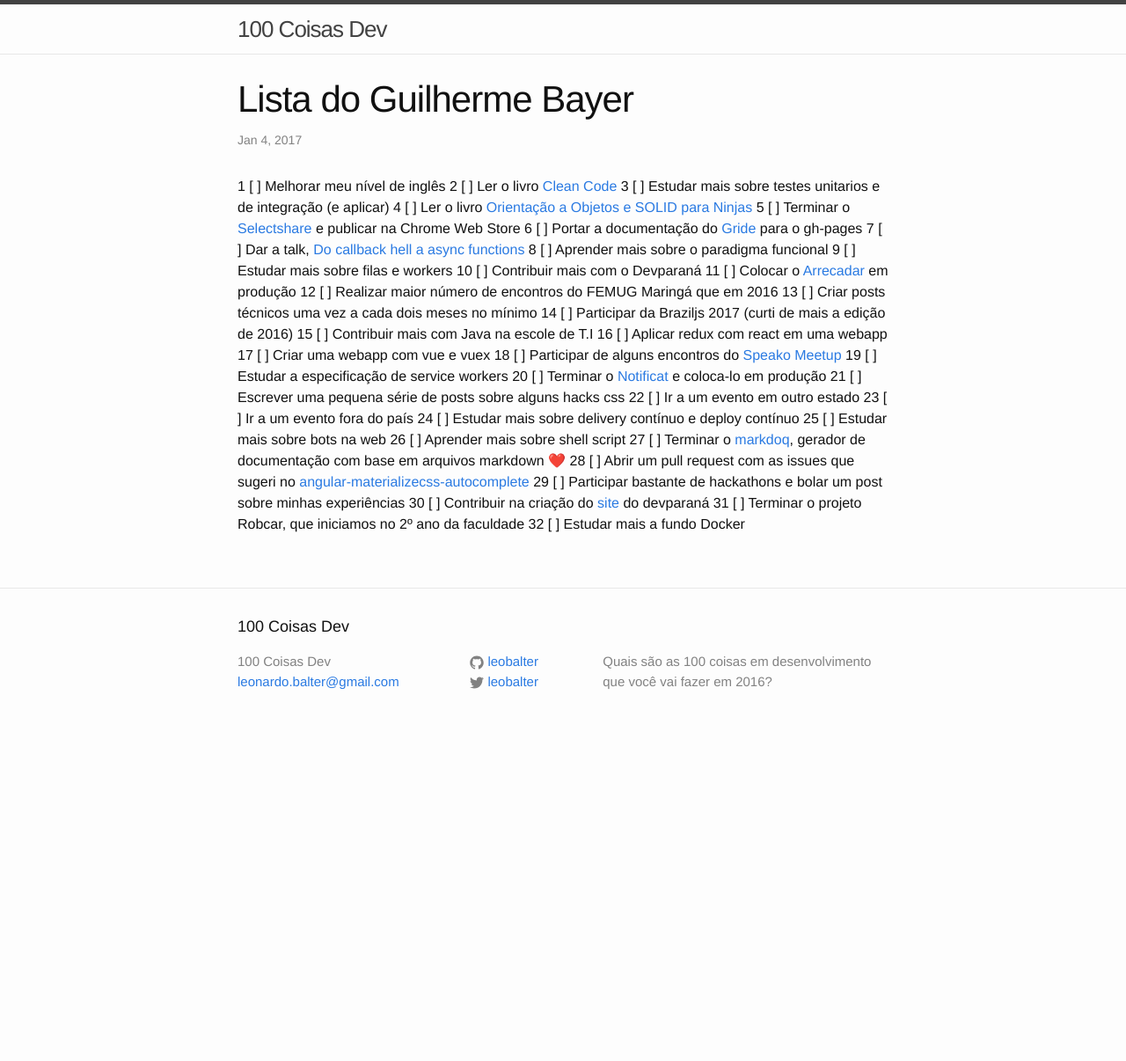
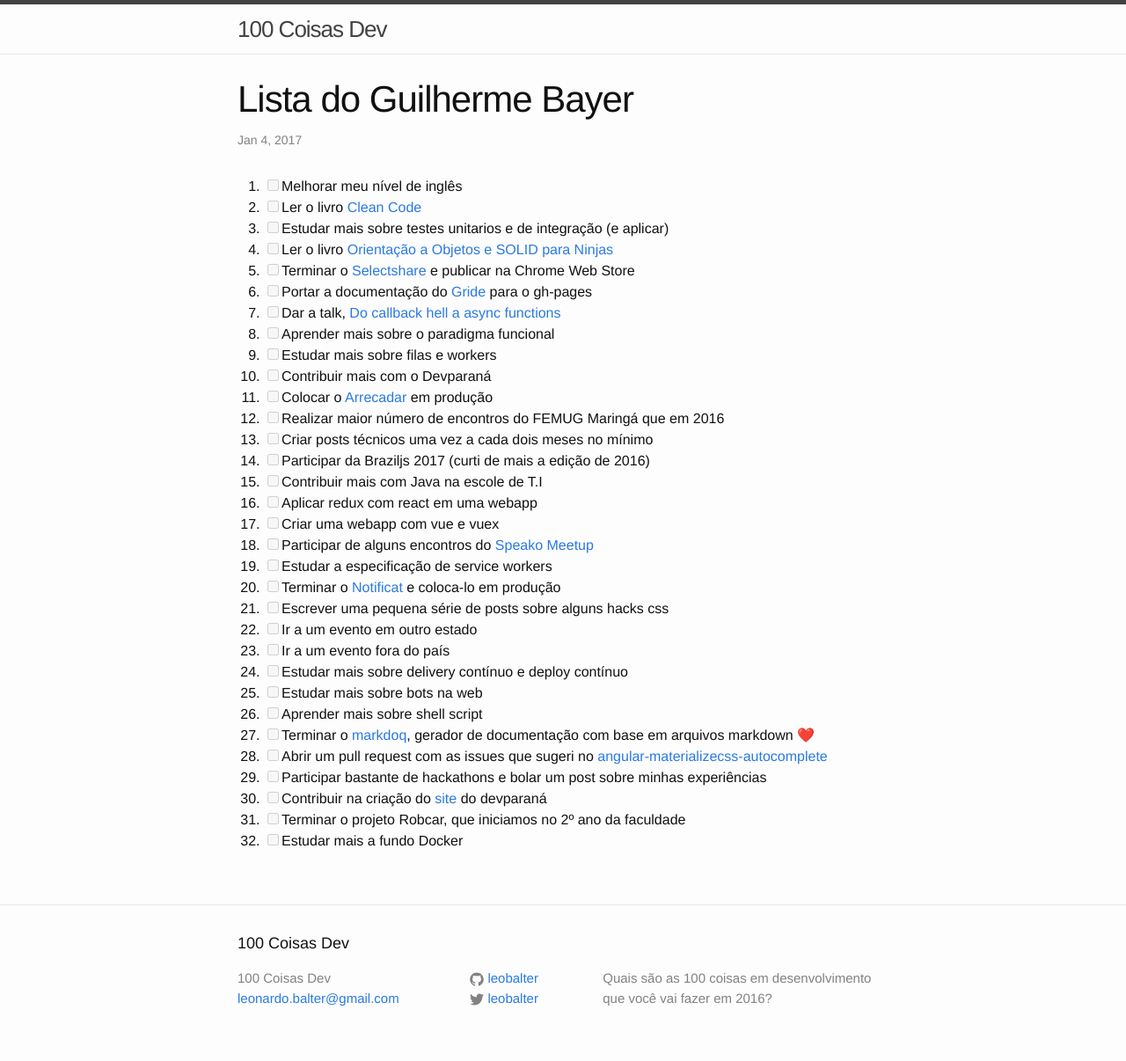
Before and after one commit to leobalter/100-coisas-dev, a Jekyll site: the page built from _posts/listas/2017-01-04-guuibayer.markdown, in a window 1280 px wide. Shown: the whole page at 88% size. Built offline with Jekyll 4.4.1, drawn with Linux system fonts in a browser that asks for light colours; emoji names are drawn with the system emoji font; comment, search, counter and statistics services are not loaded; before the commit the page ends 900 px from its top, so only the background shows below that.

Commit message:
Correção na sintaxe

```diff
--- a/_posts/listas/2017-01-04-guuibayer.markdown
+++ b/_posts/listas/2017-01-04-guuibayer.markdown
@@ -5,35 +5,35 @@ date: 2017-01-04 12:41:00 -0500
 categories: listas
 ---
 
-1 [ ] Melhorar meu nível de inglês
-2 [ ] Ler o livro [Clean Code](https://www.amazon.com.br/Clean-Code-Handbook-Software-Craftsmanship/dp/0132350882)
-3 [ ] Estudar mais sobre testes unitarios e de integração (e aplicar)
-4 [ ] Ler o livro [Orientação a Objetos e SOLID para Ninjas](https://www.casadocodigo.com.br/products/livro-oo-solid)
-5 [ ] Terminar o [Selectshare](https://github.com/guuibayer/selectshare) e publicar na Chrome Web Store
-6 [ ] Portar a documentação do [Gride](https://github.com/guuibayer/gride) para o gh-pages
-7 [ ] Dar a talk, [Do callback hell a async functions](https://docs.google.com/presentation/d/1SscZa_Yxzp8uE3x83xTFbIfDOkZxfd-H10XQ04hP1GA/edit?usp=sharing)
-8 [ ] Aprender mais sobre o paradigma funcional
-9 [ ] Estudar mais sobre filas e workers
-10 [ ] Contribuir mais com o Devparaná
-11 [ ] Colocar o [Arrecadar](https://github.com/arrecadar) em produção
-12 [ ] Realizar maior número de encontros do FEMUG Maringá que em 2016
-13 [ ] Criar posts técnicos uma vez a cada dois meses no mínimo
-14 [ ] Participar da Braziljs 2017 (curti de mais a edição de 2016)
-15 [ ] Contribuir mais com Java na escole de T.I
-16 [ ] Aplicar redux com react em uma webapp
-17 [ ] Criar uma webapp com vue e vuex
-18 [ ] Participar de alguns encontros do [Speako Meetup](https://www.meetup.com/ptBR/Speako-Meetup/)
-19 [ ] Estudar a especificação de service workers
-20 [ ] Terminar o [Notificat](https://github.com/guuibayer/Notificat) e coloca-lo em produção
-21 [ ] Escrever uma pequena série de posts sobre alguns hacks css
-22 [ ] Ir a um evento em outro estado
-23 [ ] Ir a um evento fora do país
-24 [ ] Estudar mais sobre delivery contínuo e deploy contínuo
-25 [ ] Estudar mais sobre bots na web
-26 [ ] Aprender mais sobre shell script
-27 [ ] Terminar o [markdoq](https://github.com/guuibayer/markdoq), gerador de documentação com base em arquivos markdown :heart:
-28 [ ] Abrir um pull request com as issues que sugeri no [angular-materializecss-autocomplete](https://github.com/marcosflorencio/angular-materializecss-autocomplete)
-29 [ ] Participar bastante de hackathons e bolar um post sobre minhas experiências
-30 [ ] Contribuir na criação do [site](https://github.com/DeveloperParana/developerparana.github.io) do devparaná
-31 [ ] Terminar o projeto Robcar, que iniciamos no 2º ano da faculdade
-32 [ ] Estudar mais a fundo Docker
+1. [ ] Melhorar meu nível de inglês
+2. [ ] Ler o livro [Clean Code](https://www.amazon.com.br/Clean-Code-Handbook-Software-Craftsmanship/dp/0132350882)
+3. [ ] Estudar mais sobre testes unitarios e de integração (e aplicar)
+4. [ ] Ler o livro [Orientação a Objetos e SOLID para Ninjas](https://www.casadocodigo.com.br/products/livro-oo-solid)
+5. [ ] Terminar o [Selectshare](https://github.com/guuibayer/selectshare) e publicar na Chrome Web Store
+6. [ ] Portar a documentação do [Gride](https://github.com/guuibayer/gride) para o gh-pages
+7. [ ] Dar a talk, [Do callback hell a async functions](https://docs.google.com/presentation/d/1SscZa_Yxzp8uE3x83xTFbIfDOkZxfd-H10XQ04hP1GA/edit?usp=sharing)
+8. [ ] Aprender mais sobre o paradigma funcional
+9. [ ] Estudar mais sobre filas e workers
+10. [ ] Contribuir mais com o Devparaná
+11. [ ] Colocar o [Arrecadar](https://github.com/arrecadar) em produção
+12. [ ] Realizar maior número de encontros do FEMUG Maringá que em 2016
+13. [ ] Criar posts técnicos uma vez a cada dois meses no mínimo
+14. [ ] Participar da Braziljs 2017 (curti de mais a edição de 2016)
+15. [ ] Contribuir mais com Java na escole de T.I
+16. [ ] Aplicar redux com react em uma webapp
+17. [ ] Criar uma webapp com vue e vuex
+18. [ ] Participar de alguns encontros do [Speako Meetup](https://www.meetup.com/ptBR/Speako-Meetup/)
+19. [ ] Estudar a especificação de service workers
+20. [ ] Terminar o [Notificat](https://github.com/guuibayer/Notificat) e coloca-lo em produção
+21. [ ] Escrever uma pequena série de posts sobre alguns hacks css
+22. [ ] Ir a um evento em outro estado
+23. [ ] Ir a um evento fora do país
+24. [ ] Estudar mais sobre delivery contínuo e deploy contínuo
+25. [ ] Estudar mais sobre bots na web
+26. [ ] Aprender mais sobre shell script
+27. [ ] Terminar o [markdoq](https://github.com/guuibayer/markdoq), gerador de documentação com base em arquivos markdown :heart:
+28. [ ] Abrir um pull request com as issues que sugeri no [angular-materializecss-autocomplete](https://github.com/marcosflorencio/angular-materializecss-autocomplete)
+29. [ ] Participar bastante de hackathons e bolar um post sobre minhas experiências
+30. [ ] Contribuir na criação do [site](https://github.com/DeveloperParana/developerparana.github.io) do devparaná
+31. [ ] Terminar o projeto Robcar, que iniciamos no 2º ano da faculdade
+32. [ ] Estudar mais a fundo Docker
```
